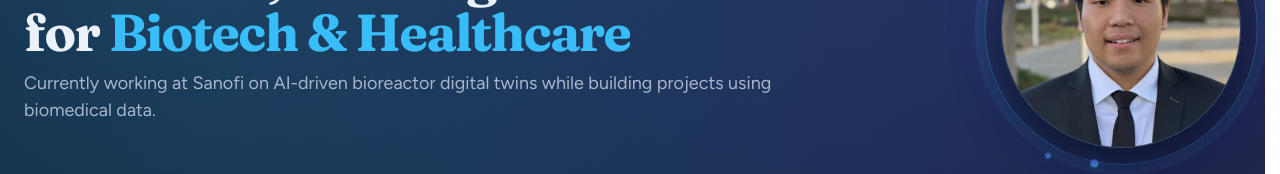
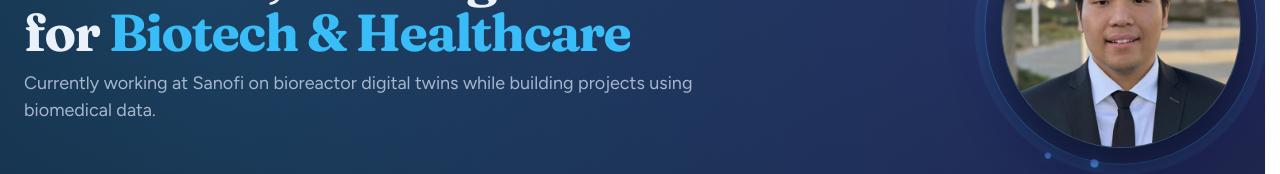
Before and after one commit to AaronHo3/aaron-portfolio, a Vue app: page /#/ in a window 1280 px wide. Shown: the part 224-398 px from the top of the page. Built offline with nearby package versions, Linux system fonts and the light colour scheme.

Commit message:
Updated Home Page

```diff
--- a/src/pages/Home.vue
+++ b/src/pages/Home.vue
@@ -29,7 +29,7 @@
           >Biotech &amp; Healthcare</TextShimmer>
         </h1>
         <p class="sub" :class="{ in: mounted }">
-          Currently working at Sanofi on AI-driven bioreactor digital twins while building
+          Currently working at Sanofi on bioreactor digital twins while building
           projects using biomedical data.
         </p>
       </div>
```
